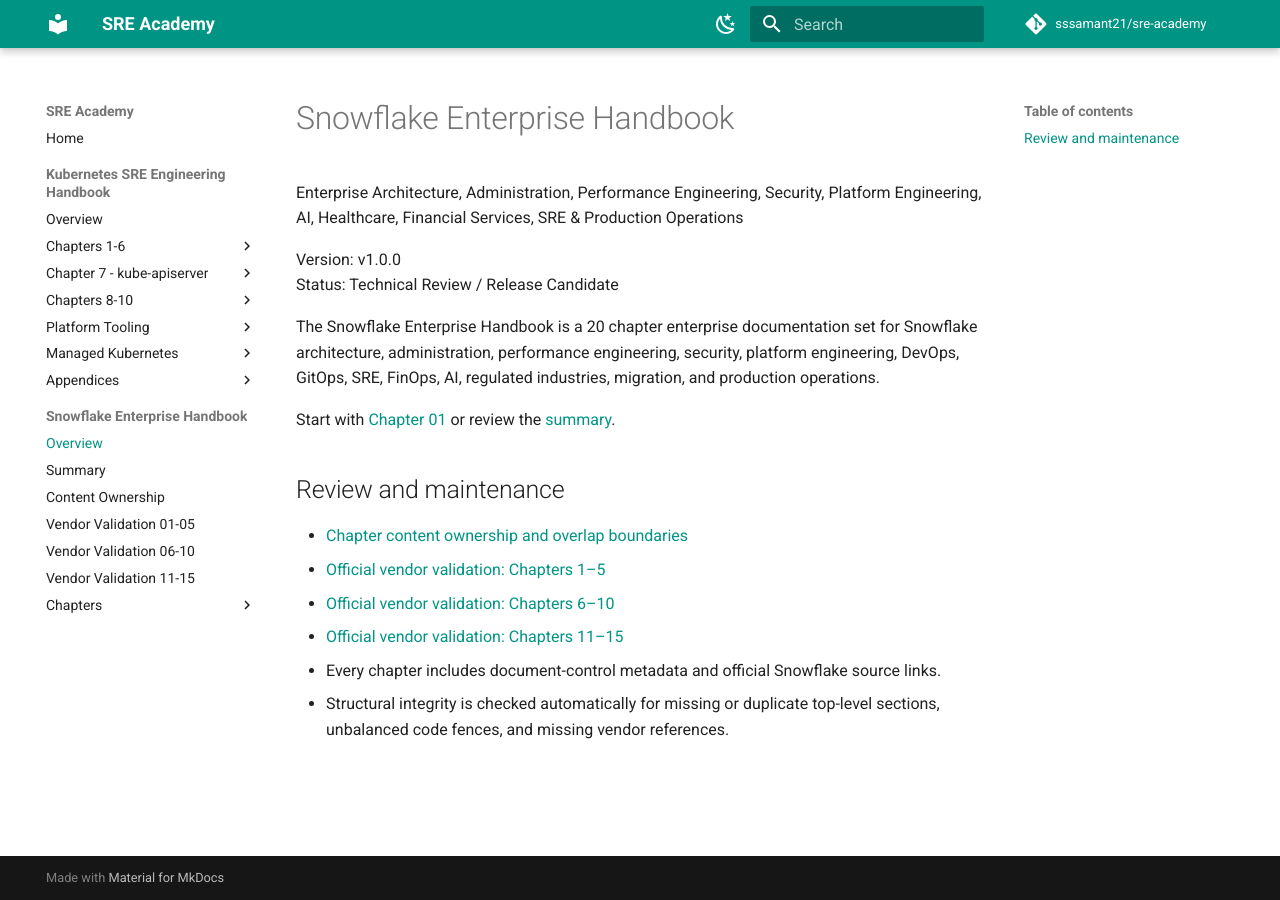
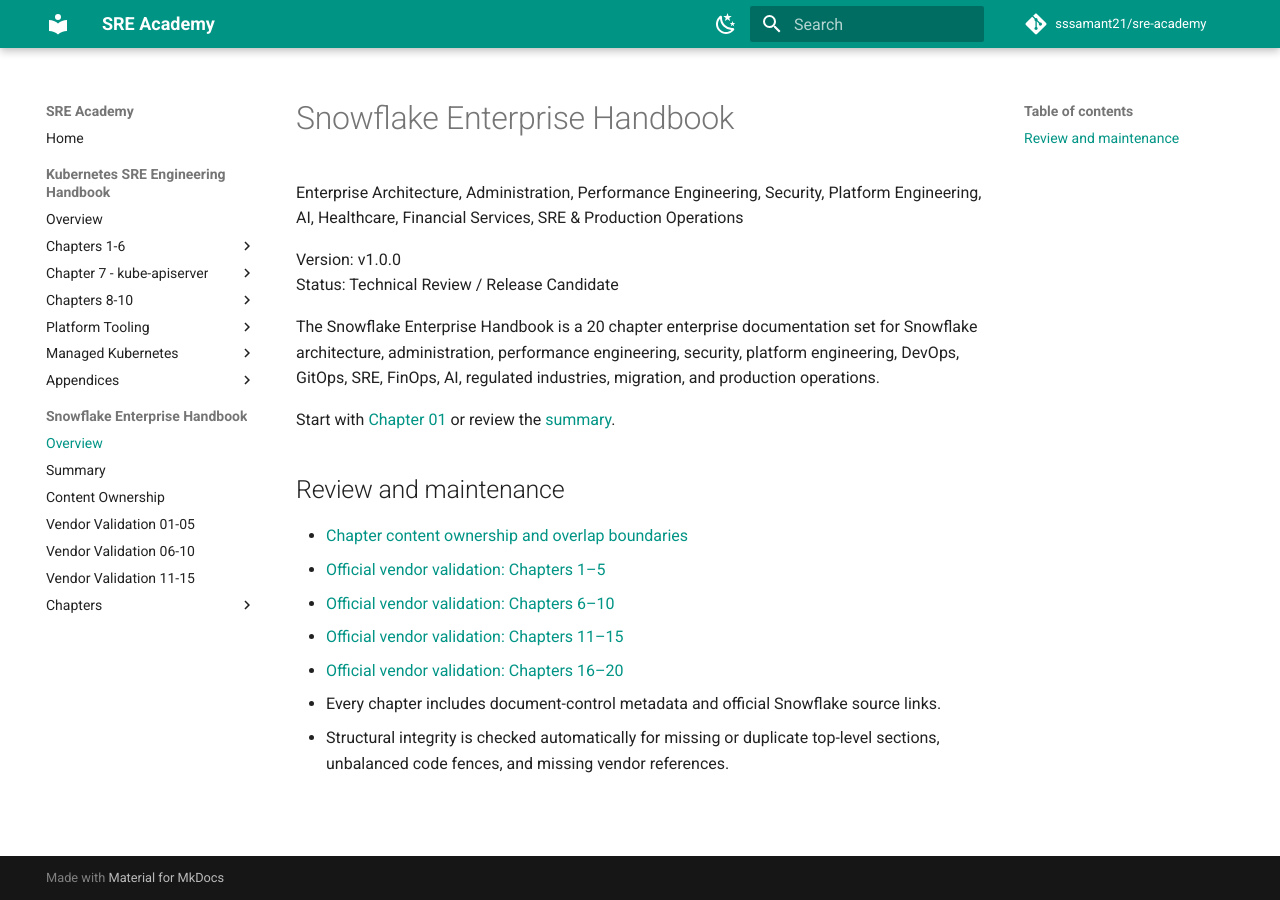
Before and after one commit to sssamant21/sre-academy, an MkDocs documentation site: the page built from docs/books/snowflake/index.md, in a window 1280 px wide. Built offline with MkDocs 1.6.1 and Material for MkDocs 9.7.7, drawn with Linux system fonts in a browser that asks for light colours; comment, search, counter and statistics services are not loaded.

Commit message:
docs(snowflake): link Chapters 16-20 validation record

```diff
--- a/docs/books/snowflake/index.md
+++ b/docs/books/snowflake/index.md
@@ -15,5 +15,6 @@
 - [Official vendor validation: Chapters 1–5](validation/chapter-01-05.md)
 - [Official vendor validation: Chapters 6–10](validation/chapter-06-10.md)
 - [Official vendor validation: Chapters 11–15](validation/chapter-11-15.md)
+- [Official vendor validation: Chapters 16–20](validation/chapter-16-20.md)
 - Every chapter includes document-control metadata and official Snowflake source links.
 - Structural integrity is checked automatically for missing or duplicate top-level sections, unbalanced code fences, and missing vendor references.
```
